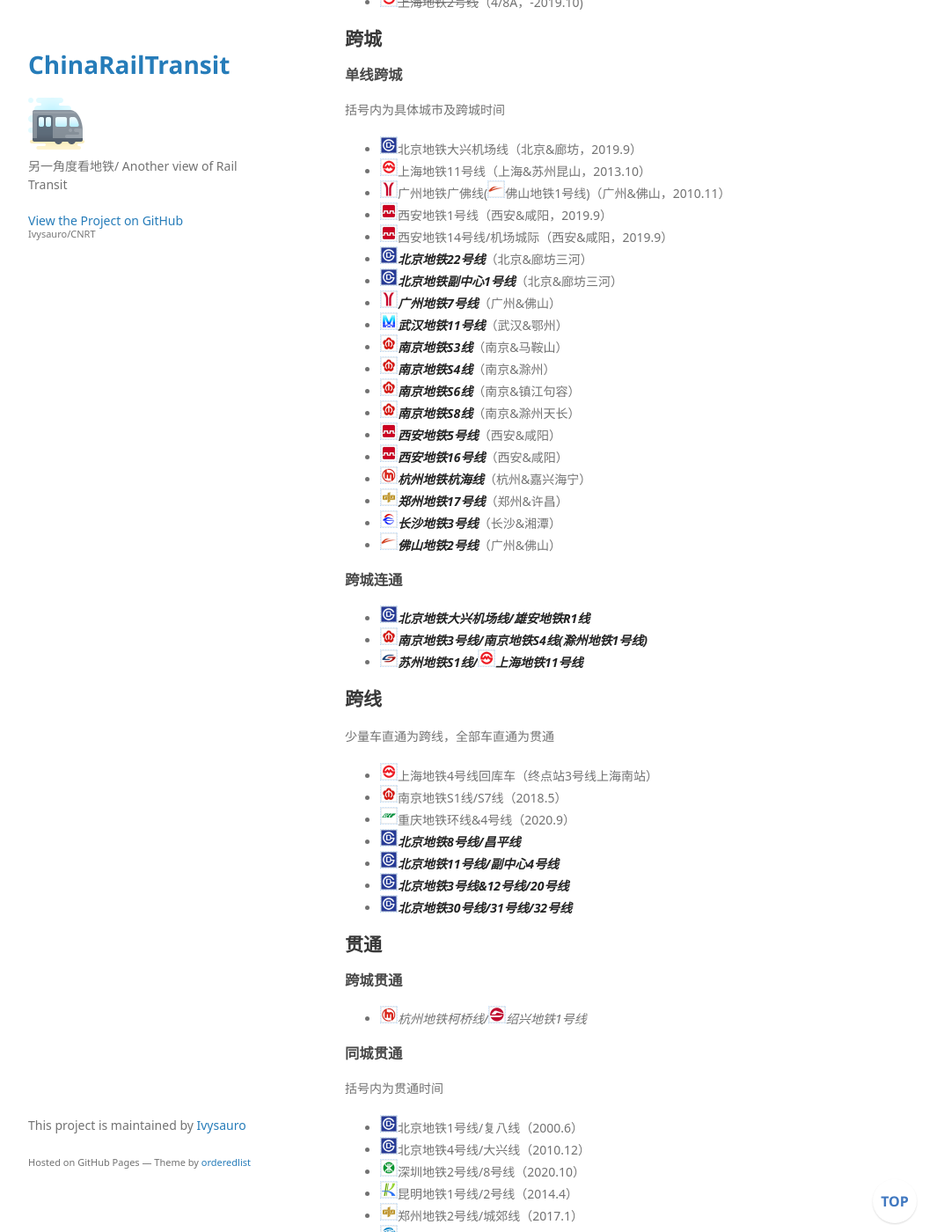
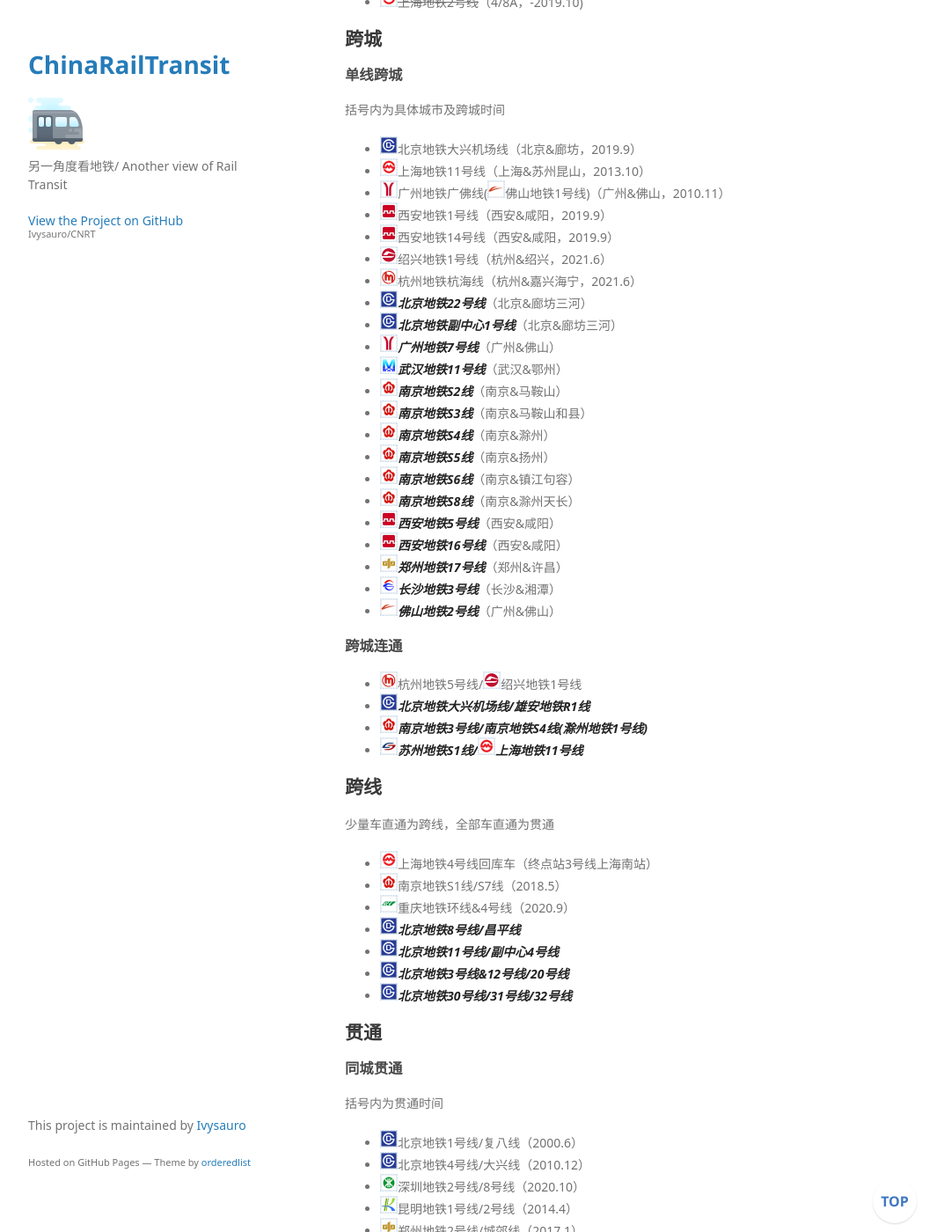
Before and after one commit to Ivysauro/CNRT, a Jekyll site: the page built from data/SpOp.md, in a window 1280 px wide and 1400 px high, scrolled down 1880 px. Shown: the whole window at 88% size, without its empty margins (178-1251 px from the left). Built offline with Jekyll 4.4.1, drawn with Linux system fonts in a browser that asks for light colours; some web fonts are replaced; our own code applies the rules of GitHub Pages for plain Markdown files; a script that is not in the unit is left out.

Commit message:
🍊更新杭州数据

```diff
--- a/data/SpOp.md
+++ b/data/SpOp.md
@@ -82,23 +82,27 @@
 - <img src="https://raw.githubusercontent.com/Ivysauro/CNRT/master/images/city/sh.gif" width="20" hegiht="20"/>上海地铁11号线（上海&苏州昆山，2013.10）
 - <img src="https://raw.githubusercontent.com/Ivysauro/CNRT/master/images/city/gz.gif" width="20" hegiht="20"/>广州地铁广佛线(<img src="https://raw.githubusercontent.com/Ivysauro/CNRT/master/images/city/fs.gif" width="20" hegiht="20"/>佛山地铁1号线)（广州&佛山，2010.11）
 - <img src="https://raw.githubusercontent.com/Ivysauro/CNRT/master/images/city/xa.gif" width="20" hegiht="20"/>西安地铁1号线（西安&咸阳，2019.9）
-- <img src="https://raw.githubusercontent.com/Ivysauro/CNRT/master/images/city/xa.gif" width="20" hegiht="20"/>西安地铁14号线/机场城际（西安&咸阳，2019.9）
+- <img src="https://raw.githubusercontent.com/Ivysauro/CNRT/master/images/city/xa.gif" width="20" hegiht="20"/>西安地铁14号线（西安&咸阳，2019.9）
+- <img src="https://raw.githubusercontent.com/Ivysauro/CNRT/master/images/city/sx.gif" width="20" hegiht="20"/>绍兴地铁1号线（杭州&绍兴，2021.6）
+- <img src="https://raw.githubusercontent.com/Ivysauro/CNRT/master/images/city/hz.gif" width="20" hegiht="20"/>杭州地铁杭海线（杭州&嘉兴海宁，2021.6）
 - <img src="https://raw.githubusercontent.com/Ivysauro/CNRT/master/images/city/bj.gif" width="20" hegiht="20"/>***北京地铁22号线***（北京&廊坊三河）
 - <img src="https://raw.githubusercontent.com/Ivysauro/CNRT/master/images/city/bj.gif" width="20" hegiht="20"/>***北京地铁副中心1号线***（北京&廊坊三河）
 - <img src="https://raw.githubusercontent.com/Ivysauro/CNRT/master/images/city/gz.gif" width="20" hegiht="20"/>***广州地铁7号线***（广州&佛山）
 - <img src="https://raw.githubusercontent.com/Ivysauro/CNRT/master/images/city/wh.gif" width="20" hegiht="20"/>***武汉地铁11号线***（武汉&鄂州）
-- <img src="https://raw.githubusercontent.com/Ivysauro/CNRT/master/images/city/nj.gif" width="20" hegiht="20"/>***南京地铁S3线***（南京&马鞍山）
+- <img src="https://raw.githubusercontent.com/Ivysauro/CNRT/master/images/city/nj.gif" width="20" hegiht="20"/>***南京地铁S2线***（南京&马鞍山）
+- <img src="https://raw.githubusercontent.com/Ivysauro/CNRT/master/images/city/nj.gif" width="20" hegiht="20"/>***南京地铁S3线***（南京&马鞍山和县）
 - <img src="https://raw.githubusercontent.com/Ivysauro/CNRT/master/images/city/nj.gif" width="20" hegiht="20"/>***南京地铁S4线***（南京&滁州）
+- <img src="https://raw.githubusercontent.com/Ivysauro/CNRT/master/images/city/nj.gif" width="20" hegiht="20"/>***南京地铁S5线***（南京&扬州）
 - <img src="https://raw.githubusercontent.com/Ivysauro/CNRT/master/images/city/nj.gif" width="20" hegiht="20"/>***南京地铁S6线***（南京&镇江句容）
 - <img src="https://raw.githubusercontent.com/Ivysauro/CNRT/master/images/city/nj.gif" width="20" hegiht="20"/>***南京地铁S8线***（南京&滁州天长）
 - <img src="https://raw.githubusercontent.com/Ivysauro/CNRT/master/images/city/xa.gif" width="20" hegiht="20"/>***西安地铁5号线***（西安&咸阳）
 - <img src="https://raw.githubusercontent.com/Ivysauro/CNRT/master/images/city/xa.gif" width="20" hegiht="20"/>***西安地铁16号线***（西安&咸阳）
-- <img src="https://raw.githubusercontent.com/Ivysauro/CNRT/master/images/city/hz.gif" width="20" hegiht="20"/>***杭州地铁杭海线***（杭州&嘉兴海宁）
 - <img src="https://raw.githubusercontent.com/Ivysauro/CNRT/master/images/city/zz.gif" width="20" hegiht="20"/>***郑州地铁17号线***（郑州&许昌）
 - <img src="https://raw.githubusercontent.com/Ivysauro/CNRT/master/images/city/cs.gif" width="20" hegiht="20"/>***长沙地铁3号线***（长沙&湘潭）
 - <img src="https://raw.githubusercontent.com/Ivysauro/CNRT/master/images/city/fs.gif" width="20" hegiht="20"/>***佛山地铁2号线***（广州&佛山）
 
 ### 跨城连通
+- <img src="https://raw.githubusercontent.com/Ivysauro/CNRT/master/images/city/hz.gif" width="20" hegiht="20"/>杭州地铁5号线/<img src="https://raw.githubusercontent.com/Ivysauro/CNRT/master/images/city/sx.gif" width="20" hegiht="20"/>绍兴地铁1号线
 - <img src="https://raw.githubusercontent.com/Ivysauro/CNRT/master/images/city/bj.gif" width="20" hegiht="20"/>***北京地铁大兴机场线/雄安地铁R1线***
 - <img src="https://raw.githubusercontent.com/Ivysauro/CNRT/master/images/city/nj.gif" width="20" hegiht="20"/>***南京地铁3号线/南京地铁S4线(滁州地铁1号线)***
 - <img src="https://raw.githubusercontent.com/Ivysauro/CNRT/master/images/city/suz.gif" width="20" hegiht="20"/>***苏州地铁S1线/<img src="https://raw.githubusercontent.com/Ivysauro/CNRT/master/images/city/sh.gif" width="20" hegiht="20"/>上海地铁11号线***
@@ -116,8 +120,6 @@
 - <img src="https://raw.githubusercontent.com/Ivysauro/CNRT/master/images/city/bj.gif" width="20" hegiht="20"/>***北京地铁30号线/31号线/32号线***
 
 ## 贯通
-### 跨城贯通
-- <img src="https://raw.githubusercontent.com/Ivysauro/CNRT/master/images/city/hz.gif" width="20" hegiht="20"/>*杭州地铁柯桥线/<img src="https://raw.githubusercontent.com/Ivysauro/CNRT/master/images/city/sx.gif" width="20" hegiht="20"/>绍兴地铁1号线*
 
 ### 同城贯通
 
```
